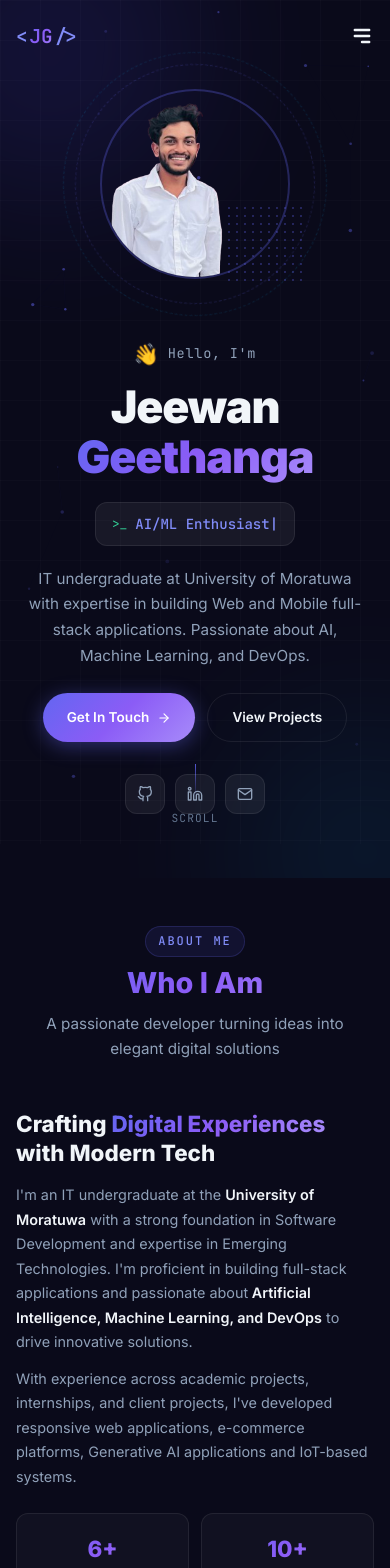
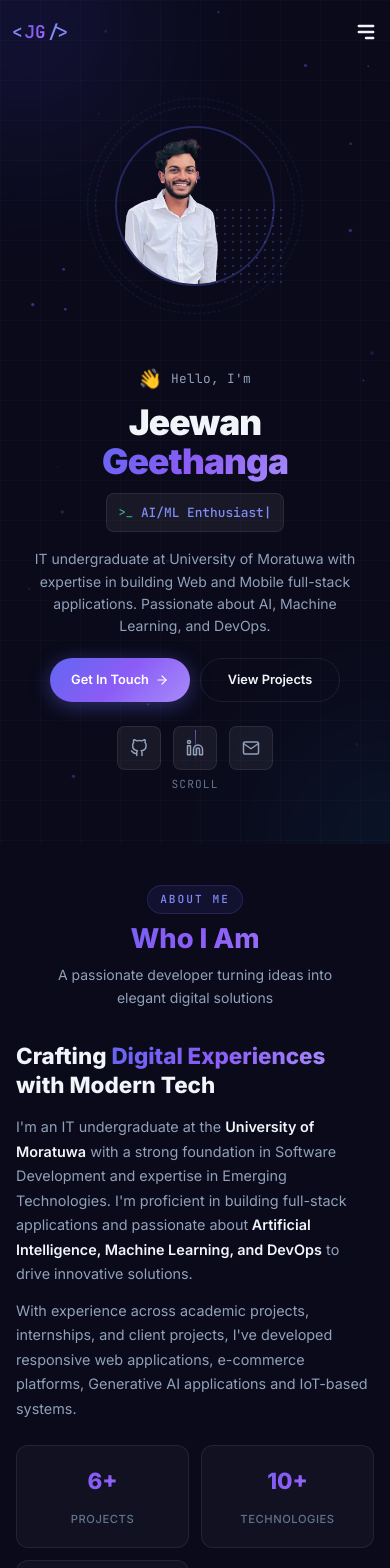
Before and after one commit to Geethx/Portfolio_frontend, a React (Vite) app: page / in a window 390 px wide. Shown: the top 1568 px of the page. Built offline with nearby package versions, Linux system fonts and the light colour scheme.

Commit message:
fixes mobile responsive designs

```diff
--- a/src/components/About/About.jsx
+++ b/src/components/About/About.jsx
@@ -20,28 +20,28 @@ const About = () => {
     const isInView = useInView(ref, { once: true, margin: '-100px' });
 
     return (
-        <section id="about" className="py-12 sm:py-16 md:py-20 lg:py-24 relative" ref={ref}>
+        <section id="about" className="py-10 sm:py-14 md:py-18 lg:py-20 relative" ref={ref}>
             <div className="max-w-[1200px] mx-auto px-4 sm:px-6">
                 {/* Header */}
                 <motion.div
-                    className="text-center mb-12 sm:mb-14 md:mb-16"
+                    className="text-center mb-8 sm:mb-10 md:mb-12"
                     initial={{ opacity: 0, y: 30 }}
                     animate={isInView ? { opacity: 1, y: 0 } : {}}
                     transition={{ duration: 0.6 }}
                 >
-                    <span className="inline-block font-mono text-[0.75rem] sm:text-[0.8rem] font-medium text-primary-400 uppercase tracking-[2px] sm:tracking-[3px] mb-2 sm:mb-3 px-3 sm:px-4 py-1 sm:py-1.5 bg-primary-500/10 border border-primary-500/20 rounded-full">
+                    <span className="inline-block font-mono text-[0.7rem] sm:text-[0.75rem] font-medium text-primary-400 uppercase tracking-[2px] sm:tracking-[3px] mb-2 sm:mb-3 px-3 sm:px-4 py-1 sm:py-1.5 bg-primary-500/10 border border-primary-500/20 rounded-full">
                         About Me
                     </span>
-                    <h2 className="text-[clamp(1.8rem,6vw,2.8rem)] font-extrabold text-gradient leading-tight mb-3 sm:mb-4">
+                    <h2 className="text-[clamp(1.6rem,7vw,2.8rem)] font-extrabold text-gradient leading-tight mb-2 sm:mb-3">
                         Who I Am
                     </h2>
-                    <p className="text-[0.95rem] sm:text-[1.05rem] text-slate-400 max-w-[600px] mx-auto leading-[1.6] sm:leading-[1.7] px-4 sm:px-0">
+                    <p className="text-[0.875rem] sm:text-[0.95rem] md:text-[1.05rem] text-slate-400 max-w-[600px] mx-auto leading-[1.6] sm:leading-[1.7] px-4 sm:px-2 md:px-0">
                         A passionate developer turning ideas into elegant digital solutions
                     </p>
                 </motion.div>
 
                 {/* Grid */}
-                <div className="grid grid-cols-1 lg:grid-cols-[1.2fr_1fr] gap-8 sm:gap-10 md:gap-12 lg:gap-[60px] items-start">
+                <div className="grid grid-cols-1 lg:grid-cols-[1.2fr_1fr] gap-6 sm:gap-8 md:gap-10 lg:gap-12 items-start">
                     {/* Text */}
                     <motion.div
                         initial={{ opacity: 0, x: -30 }}
--- a/src/components/Footer/Footer.jsx
+++ b/src/components/Footer/Footer.jsx
@@ -9,19 +9,19 @@ const Footer = () => {
         <footer className="relative z-1 border-t border-glass-border bg-dark-primary/80 backdrop-blur-xl">
             <div className="max-w-[1200px] mx-auto px-4 sm:px-6">
                 {/* Top */}
-                <div className="grid grid-cols-1 sm:grid-cols-2 md:grid-cols-[1.5fr_1fr_1fr] gap-8 sm:gap-10 md:gap-12 py-12 sm:py-14 md:py-[60px]">
+                <div className="grid grid-cols-1 sm:grid-cols-2 md:grid-cols-[1.5fr_1fr_1fr] gap-6 sm:gap-8 md:gap-10 py-10 sm:py-12 md:py-14">
                     {/* Brand */}
                     <div>
                         <a
                             href="#home"
-                            className="font-mono text-[1.2rem] sm:text-[1.4rem] font-bold inline-flex items-center gap-0.5 mb-2 sm:mb-3"
+                            className="font-mono text-[1.1rem] sm:text-[1.3rem] font-bold inline-flex items-center gap-0.5 mb-2 sm:mb-3"
                             onClick={(e) => { e.preventDefault(); scrollToTop(); }}
                         >
                             <span className="text-primary-400">&lt;</span>
                             <span className="text-gradient">JG</span>
                             <span className="text-primary-400"> /&gt;</span>
                         </a>
-                        <p className="text-slate-400 text-[0.85rem] sm:text-[0.9rem] max-w-[300px]">
+                        <p className="text-slate-400 text-[0.8rem] sm:text-[0.85rem] max-w-[300px]">
                             Building digital experiences with modern technologies
                         </p>
                     </div>
--- a/src/components/Hero/Hero.jsx
+++ b/src/components/Hero/Hero.jsx
@@ -5,10 +5,10 @@ import profileImg from '../../assets/portfolio.png';
 
 const Hero = () => {
     return (
-        <section id="intro" className="min-h-screen flex items-center relative pt-16 sm:pt-20 overflow-hidden py-16 sm:py-20 md:py-24">
+        <section id="intro" className="min-h-screen flex items-center relative pt-20 sm:pt-24 overflow-hidden py-12 sm:py-16 md:py-20">
             {/* Background glows */}
-            <div className="absolute w-[300px] sm:w-[400px] md:w-[600px] h-[300px] sm:h-[400px] md:h-[600px] rounded-full bg-primary-600 -top-[100px] sm:-top-[150px] md:-top-[200px] -left-[100px] sm:-left-[150px] md:-left-[200px] blur-[80px] md:blur-[100px] opacity-15 pointer-events-none -z-1" />
-            <div className="absolute w-[250px] sm:w-[350px] md:w-[500px] h-[250px] sm:h-[350px] md:h-[500px] rounded-full bg-accent-500 -bottom-[100px] sm:-bottom-[150px] md:-bottom-[200px] -right-[100px] sm:-right-[150px] md:-right-[200px] blur-[80px] md:blur-[100px] opacity-10 pointer-events-none -z-1" />
+            <div className="absolute w-[250px] sm:w-[400px] md:w-[600px] h-[250px] sm:h-[400px] md:h-[600px] rounded-full bg-primary-600 -top-[100px] sm:-top-[150px] md:-top-[200px] -left-[100px] sm:-left-[150px] md:-left-[200px] blur-[80px] md:blur-[100px] opacity-15 pointer-events-none -z-1" />
+            <div className="absolute w-[200px] sm:w-[350px] md:w-[500px] h-[200px] sm:h-[350px] md:h-[500px] rounded-full bg-accent-500 -bottom-[100px] sm:-bottom-[150px] md:-bottom-[200px] -right-[100px] sm:-right-[150px] md:-right-[200px] blur-[80px] md:blur-[100px] opacity-10 pointer-events-none -z-1" />
 
             <div className="max-w-[1200px] mx-auto px-4 sm:px-6 grid grid-cols-1 lg:grid-cols-2 gap-8 sm:gap-10 lg:gap-[60px] items-center relative z-1">
                 {/* Content */}
@@ -19,17 +19,17 @@ const Hero = () => {
                     transition={{ duration: 0.8, delay: 0.2 }}
                 >
                     <motion.div
-                        className="flex items-center gap-2 sm:gap-3 mb-3 sm:mb-4 justify-center lg:justify-start"
+                        className="flex items-center gap-2 sm:gap-3 mb-2 sm:mb-3 justify-center lg:justify-start"
                         initial={{ opacity: 0, y: 20 }}
                         animate={{ opacity: 1, y: 0 }}
                         transition={{ delay: 0.3 }}
                     >
-                        <span className="text-[1.3rem] sm:text-[1.6rem] inline-block animate-[wave_2s_ease-in-out_infinite] origin-[70%_70%]">👋</span>
-                        <span className="font-mono text-[0.85rem] sm:text-[0.95rem] text-slate-400 tracking-wider">Hello, I'm</span>
+                        <span className="text-[1.2rem] sm:text-[1.5rem] inline-block animate-[wave_2s_ease-in-out_infinite] origin-[70%_70%]">👋</span>
+                        <span className="font-mono text-[0.8rem] sm:text-[0.9rem] text-slate-400 tracking-wide">Hello, I'm</span>
                     </motion.div>
 
                     <motion.h1
-                        className="text-[clamp(2.8rem,5.5vw,4.5rem)] font-black leading-[1.1] mb-5 -tracking-wide"
+                        className="text-[clamp(2.2rem,8vw,4.5rem)] font-black leading-[1.1] mb-3 sm:mb-4 -tracking-wide"
                         initial={{ opacity: 0, y: 20 }}
                         animate={{ opacity: 1, y: 0 }}
                         transition={{ delay: 0.4 }}
@@ -40,12 +40,12 @@ const Hero = () => {
                     </motion.h1>
 
                     <motion.div
-                        className="flex items-center gap-2 sm:gap-2.5 mb-5 sm:mb-6 px-4 sm:px-5 py-2.5 sm:py-3 bg-surface-2 border border-glass-border rounded-xl w-fit mx-auto lg:mx-0"
+                        className="flex items-center gap-2 sm:gap-2.5 mb-4 sm:mb-5 px-3 sm:px-4 py-2 sm:py-2.5 bg-surface-2 border border-glass-border rounded-lg sm:rounded-xl w-fit mx-auto lg:mx-0"
                         initial={{ opacity: 0, y: 20 }}
                         animate={{ opacity: 1, y: 0 }}
                         transition={{ delay: 0.5 }}
                     >
-                        <span className="font-mono text-[0.8rem] sm:text-[0.9rem] text-emerald-400">&gt;_</span>
+                        <span className="font-mono text-[0.75rem] sm:text-[0.85rem] text-emerald-400">&gt;_</span>
                         <TypeAnimation
                             sequence={[
                                 'Software Engineer', 2000,
@@ -55,12 +55,12 @@ const Hero = () => {
                             wrapper="span"
                             speed={50}
                             repeat={Infinity}
-                            className="font-mono text-sm sm:text-base text-primary-400 font-medium"
+                            className="font-mono text-[0.8rem] sm:text-[0.9rem] text-primary-400 font-medium"
                         />
                     </motion.div>
 
                     <motion.p
-                        className="text-[0.95rem] sm:text-[1.05rem] text-slate-400 leading-[1.7] sm:leading-[1.8] mb-6 sm:mb-8 max-w-[500px] mx-auto lg:mx-0 px-2 sm:px-0"
+                        className="text-[0.875rem] sm:text-[0.95rem] md:text-[1.05rem] text-slate-400 leading-[1.6] sm:leading-[1.7] mb-5 sm:mb-6 md:mb-7 max-w-[500px] mx-auto lg:mx-0 px-4 sm:px-2 md:px-0"
                         initial={{ opacity: 0, y: 20 }}
                         animate={{ opacity: 1, y: 0 }}
                         transition={{ delay: 0.6 }}
@@ -70,16 +70,16 @@ const Hero = () => {
                     </motion.p>
 
                     <motion.div
-                        className="flex gap-3 sm:gap-4 mb-8 sm:mb-10 flex-wrap justify-center lg:justify-start"
+                        className="flex gap-2.5 sm:gap-3 md:gap-4 mb-6 sm:mb-8 flex-wrap justify-center lg:justify-start px-2 sm:px-0"
                         initial={{ opacity: 0, y: 20 }}
                         animate={{ opacity: 1, y: 0 }}
                         transition={{ delay: 0.7 }}
                     >
                         <a
                             href="#contact"
-                            className="inline-flex items-center gap-2 px-6 sm:px-8 py-3 sm:py-3.5 rounded-full text-[0.85rem] sm:text-[0.95rem] font-semibold
+                            className="inline-flex items-center gap-1.5 sm:gap-2 px-5 sm:px-6 md:px-7 py-2.5 sm:py-3 rounded-full text-[0.8rem] sm:text-[0.875rem] md:text-[0.95rem] font-semibold
                 gradient-primary text-white shadow-[0_4px_20px_rgba(99,102,241,0.4)]
-                hover:-translate-y-0.5 hover:shadow-[0_8px_30px_rgba(99,102,241,0.5)] transition-all duration-300"
+                hover:-translate-y-0.5 hover:shadow-[0_8px_30px_rgba(99,102,241,0.5)] transition-all duration-300 min-w-[140px] justify-center"
                             onClick={(e) => {
                                 e.preventDefault();
                                 document.querySelector('#contact')?.scrollIntoView({ behavior: 'smooth' });
@@ -89,9 +89,9 @@ const Hero = () => {
                         </a>
                         <a
                             href="#projects"
-                            className="inline-flex items-center gap-2 px-6 sm:px-8 py-3 sm:py-3.5 rounded-full text-[0.85rem] sm:text-[0.95rem] font-semibold
+                            className="inline-flex items-center gap-1.5 sm:gap-2 px-5 sm:px-6 md:px-7 py-2.5 sm:py-3 rounded-full text-[0.8rem] sm:text-[0.875rem] md:text-[0.95rem] font-semibold
                 bg-transparent text-slate-100 border-[1.5px] border-glass-border
-                hover:border-primary-500 hover:bg-primary-500/10 hover:-translate-y-0.5 transition-all duration-300"
+                hover:border-primary-500 hover:bg-primary-500/10 hover:-translate-y-0.5 transition-all duration-300 min-w-[140px] justify-center"
                             onClick={(e) => {
                                 e.preventDefault();
                                 document.querySelector('#projects')?.scrollIntoView({ behavior: 'smooth' });
@@ -102,7 +102,7 @@ const Hero = () => {
                     </motion.div>
 
                     <motion.div
-                        className="flex gap-2.5 sm:gap-3 justify-center lg:justify-start"
+                        className="flex gap-3 sm:gap-3.5 justify-center lg:justify-start"
                         initial={{ opacity: 0 }}
                         animate={{ opacity: 1 }}
                         transition={{ delay: 0.9 }}
@@ -117,9 +117,9 @@ const Hero = () => {
                                 href={s.href}
                                 target="_blank"
                                 rel="noreferrer"
-                                className="w-10 h-10 sm:w-11 sm:h-11 flex items-center justify-center rounded-xl bg-surface-2 border border-glass-border
-                  text-slate-400 text-base sm:text-lg transition-all duration-300
-                  hover:text-primary-400 hover:border-primary-500 hover:bg-primary-500/10 hover:-translate-y-[3px]"
+                                className="w-11 h-11 sm:w-12 sm:h-12 flex items-center justify-center rounded-lg sm:rounded-xl bg-surface-2 border border-glass-border
+                  text-slate-400 text-lg sm:text-xl transition-all duration-300
+                  hover:text-primary-400 hover:border-primary-500 hover:bg-primary-500/10 hover:-translate-y-1 active:scale-95"
                                 aria-label={s.label}
                             >
                                 {s.icon}
@@ -130,20 +130,20 @@ const Hero = () => {
 
                 {/* Image */}
                 <motion.div
-                    className="order-1 lg:order-2 flex justify-center items-center relative"
+                    className="order-1 lg:order-2 flex justify-center items-center relative mb-6 sm:mb-8 lg:mb-0"
                     initial={{ opacity: 0, scale: 0.8 }}
                     animate={{ opacity: 1, scale: 1 }}
                     transition={{ duration: 0.8, delay: 0.4 }}
                 >
-                    <div className="relative w-[240px] h-[240px] sm:w-[280px] sm:h-[280px] md:w-[320px] md:h-[320px] lg:w-[380px] lg:h-[380px] flex items-center justify-center">
+                    <div className="relative w-[200px] h-[200px] sm:w-[260px] sm:h-[260px] md:w-[300px] md:h-[300px] lg:w-[360px] lg:h-[360px] flex items-center justify-center">
                         {/* Rings */}
                         <div className="absolute inset-0 rounded-full border border-dashed border-primary-500/20 animate-[rotate-slow_30s_linear_infinite]" />
-                        <div className="absolute -inset-3 sm:-inset-5 rounded-full border border-dashed border-accent-500/15 animate-[rotate-slow_40s_linear_infinite_reverse]" />
+                        <div className="absolute -inset-2 sm:-inset-4 rounded-full border border-dashed border-accent-500/15 animate-[rotate-slow_40s_linear_infinite_reverse]" />
 
                         <img
                             src={profileImg}
                             alt="Jeewan Geethanga"
-                            className="w-[190px] h-[190px] sm:w-[220px] sm:h-[220px] md:w-[260px] md:h-[260px] lg:w-[300px] lg:h-[300px] rounded-full object-cover relative z-2 border-[2px] sm:border-[3px] border-primary-500/30"
+                            className="w-[160px] h-[160px] sm:w-[210px] sm:h-[210px] md:w-[245px] md:h-[245px] lg:w-[290px] lg:h-[290px] rounded-full object-cover relative z-2 border-[2px] sm:border-[3px] border-primary-500/30"
                         />
 
                         {/* Dot pattern */}
--- a/src/components/Navbar/Navbar.jsx
+++ b/src/components/Navbar/Navbar.jsx
@@ -43,19 +43,19 @@ const Navbar = () => {
 
     return (
         <motion.nav
-            className={`fixed top-0 left-0 right-0 z-[1000] py-4 md:py-5 transition-all duration-300 ${isScrolled
-                ? 'py-2 md:py-3 bg-dark-primary/85 backdrop-blur-xl border-b border-glass-border'
+            className={`fixed top-0 left-0 right-0 z-[1000] py-3 sm:py-4 md:py-5 transition-all duration-300 ${isScrolled
+                ? 'py-2 md:py-3 bg-dark-primary/90 backdrop-blur-xl border-b border-glass-border shadow-lg'
                 : ''
                 }`}
             initial={{ y: -100 }}
             animate={{ y: 0 }}
             transition={{ duration: 0.6, ease: [0.34, 1.56, 0.64, 1] }}
         >
-            <div className="max-w-[1200px] mx-auto px-4 sm:px-6 flex items-center justify-between">
+            <div className="max-w-[1200px] mx-auto px-3 sm:px-4 md:px-6 flex items-center justify-between">
                 {/* Logo */}
                 <a
                     href="#intro"
-                    className="font-mono text-[1.2rem] sm:text-[1.4rem] font-bold flex items-center gap-0.5 transition-transform duration-300 hover:scale-105"
+                    className="font-mono text-[1.1rem] sm:text-[1.3rem] font-bold flex items-center gap-0.5 transition-transform duration-300 hover:scale-105 z-50"
                     onClick={(e) => handleClick(e, '#intro')}
                 >
                     <span className="text-primary-400">&lt;</span>
```
Also changed, not shown: src/components/Contact/Contact.jsx (+8 -8 lines), src/components/Education/Education.jsx (+6 -6 lines), src/components/Experience/Experience.jsx (+5 -5 lines), src/components/Projects/Projects.jsx (+6 -6 lines), src/components/Skills/Skills.jsx (+6 -6 lines), src/index.css (+6 -1 lines).
